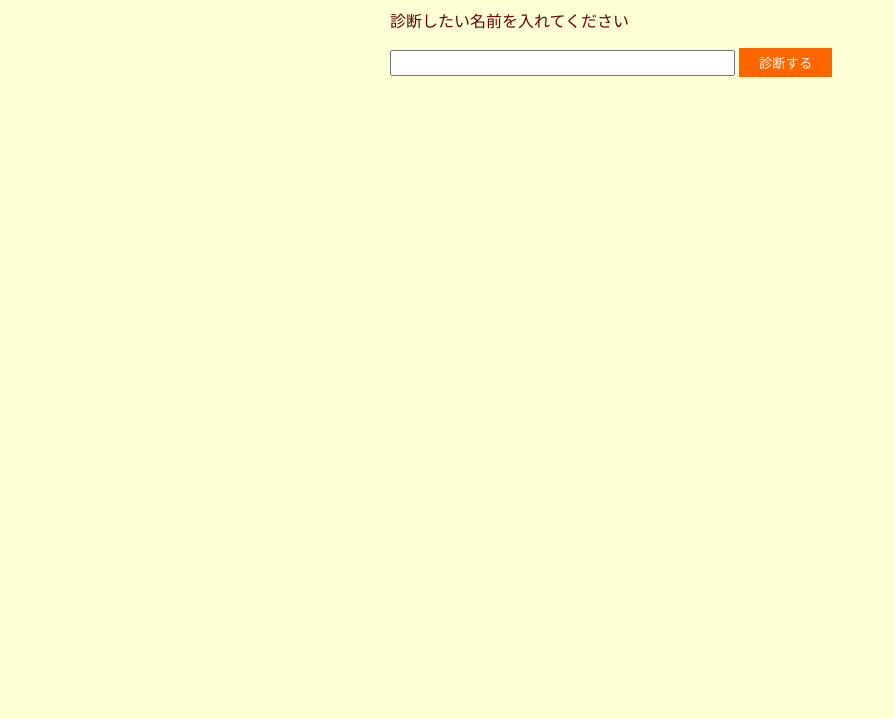
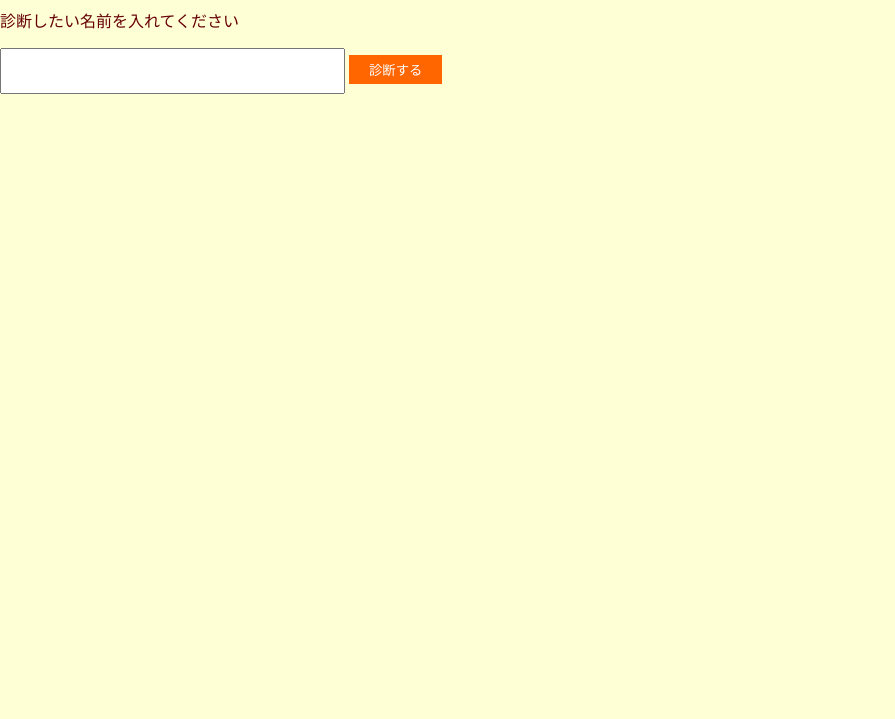
Before and after one commit to chaijam/assessment, a plain HTML site: page assessment.html in a window 1280 px wide. Shown: the part 81-800 px from the top of the page, without its empty margins (0-895 px from the left). Drawn offline with Linux system fonts and the light colour scheme.

Commit message:
Update assessment.css

```diff
--- a/assessment.css
+++ b/assessment.css
@@ -2,7 +2,6 @@ body {
     font-family: "ヒラギノ丸ゴ Pro W4","ヒラギノ丸ゴ Pro";
     background-color: #ffffd6;
     color: #660006;
-    width: 500px;
     margin-right: auto;
     margin-left: auto;
 }
@@ -13,5 +12,5 @@ button {
     border-style: none;
 }
 input {
-    height: 20px;
+    height: 40px;
 }
```
